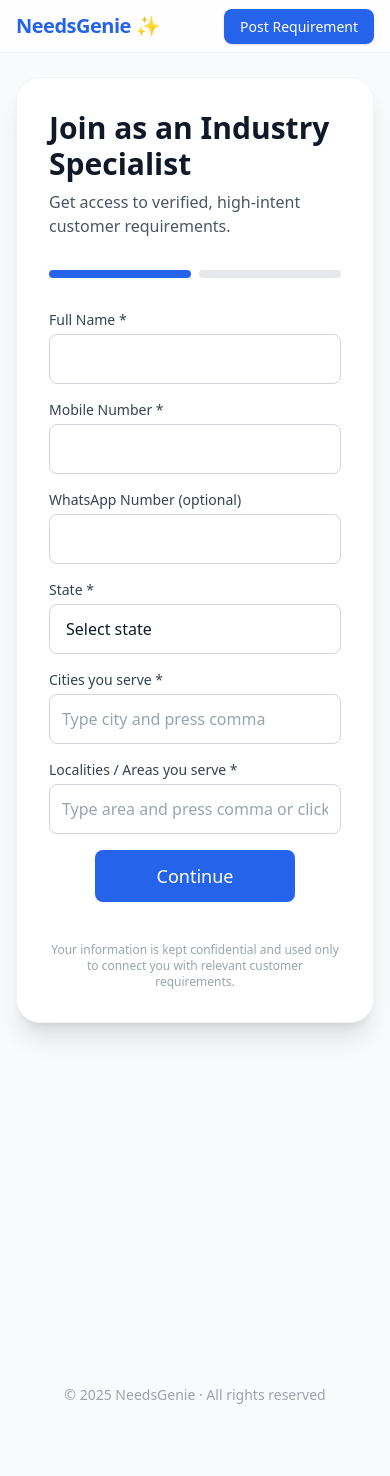
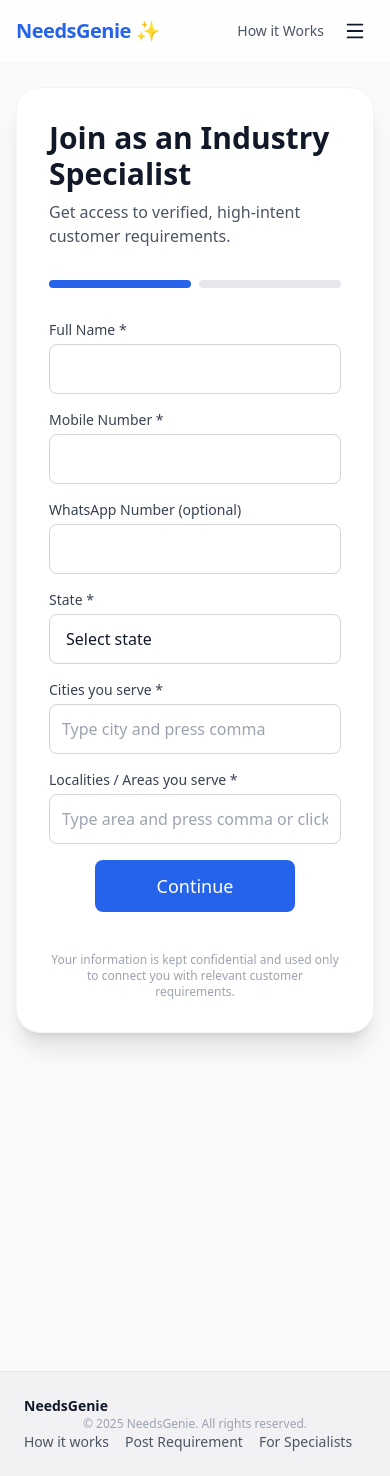
Before and after one commit to ishaiktaher/NeedsGenie, a Next.js app: page /specialist/register in a window 390 px wide. Before the commit the page ends 1429 px from the top, so only its background shows below. Built offline with nearby package versions, Linux system fonts and the light colour scheme.

Commit message:
Updated Footer and Header

```diff
--- a/app/layout.js
+++ b/app/layout.js
@@ -1,5 +1,6 @@
 import "./globals.css";
 import Header from "@/components/Header";
+import Footer from "@/components/Footer";
 
 export const metadata = {
   title: "NeedsGenie",
@@ -12,9 +13,7 @@ export default function RootLayout({ children }) {
       <body className="bg-gray-50 text-gray-900 antialiased min-h-screen">
         <Header />
         {children}
-        <footer className="w-full py-6 text-center text-gray-400 text-sm">
-          © {new Date().getFullYear()} NeedsGenie · All rights reserved
-        </footer>
+        <Footer />
       </body>
     </html>
   );
--- a/app/page.js
+++ b/app/page.js
@@ -121,7 +121,7 @@ export default function Home() {
       </section>
 
       {/* SPECIALIST CTA */}
-      <section className="bg-gray-900 text-white w-full">
+      <section className="bg-gray-700 text-white w-full">
         <div className="max-w-7xl mx-auto px-6 py-12 flex flex-col md:flex-row items-center justify-between gap-6">
           <div>
             <h3 className="text-2xl font-semibold">
@@ -141,6 +141,7 @@ export default function Home() {
           </Link>
         </div>
       </section>
+
     </main>
   );
 }
--- a/app/specialist/register/page.jsx
+++ b/app/specialist/register/page.jsx
@@ -289,10 +289,17 @@ export default function SpecialistRegister() {
             />
 
 
-            <Select
+            {/* <Select
               label="Are you willing to pay a small fee per verified lead? *"
               value={form.payPerLead}
               options={["Yes", "No"]}
+              onChange={(v) => setField("payPerLead", v)}
+              error={errors.payPerLead}
+            /> */}
+            <Select
+              label="If we send you 2–3 real requirements per week, would you actively follow up?"
+              value={form.payPerLead}
+              options={["Yes, immediately", "Depends on requirement", "No, Just exploring"]}
               onChange={(v) => setField("payPerLead", v)}
               error={errors.payPerLead}
             />
--- /dev/null
+++ b/components/Footer.jsx
@@ -0,0 +1,49 @@
+import Link from "next/link";
+
+export default function Footer() {
+  return (
+    <footer className="bg-[#f2f2f5] border-t border-gray-200">
+      <div className="max-w-7xl mx-auto px-6 py-6">
+
+        <div className="flex flex-col sm:flex-row sm:items-center">
+
+          {/* LEFT */}
+          <div className="sm:flex-1 text-sm font-semibold text-gray-900">
+            NeedsGenie
+          </div>
+
+          {/* CENTER */}
+          <div className="sm:flex-1 text-center text-xs text-gray-400">
+            © {new Date().getFullYear()} NeedsGenie. All rights reserved.
+          </div>
+
+          {/* RIGHT */}
+          <nav className="sm:flex-1 flex sm:justify-end gap-4 text-sm text-gray-600">
+            <Link
+              href="/how-it-works"
+              className="hover:text-gray-900 transition"
+            >
+              How it works
+            </Link>
+
+            <Link
+              href="/post-requirement"
+              className="hover:text-gray-900 transition"
+            >
+              Post Requirement
+            </Link>
+
+            <Link
+              href="/specialist/register"
+              className="hover:text-gray-900 transition"
+            >
+              For Specialists
+            </Link>
+          </nav>
+
+        </div>
+
+      </div>
+    </footer>
+  );
+}
--- a/components/Header.jsx
+++ b/components/Header.jsx
@@ -1,6 +1,12 @@
+"use client";
+
+import { useState } from "react";
 import Link from "next/link";
+import { Menu, X } from "lucide-react";
 
 export default function Header() {
+  const [open, setOpen] = useState(false);
+
   return (
     <header className="sticky top-0 z-50 bg-white/80 backdrop-blur border-b border-gray-100">
       <div className="max-w-7xl mx-auto px-4 sm:px-6 py-3 flex items-center justify-between">
@@ -13,7 +19,7 @@ export default function Header() {
           NeedsGenie<span className="text-yellow-400"> ✨</span>
         </Link>
 
-        {/* NAV LINKS */}
+        {/* DESKTOP NAV */}
         <nav className="hidden md:flex items-center gap-8">
           <Link
             href="/how-it-works"
@@ -37,16 +43,61 @@ export default function Header() {
           </Link>
         </nav>
 
-        {/* MOBILE CTA */}
-        <div className="md:hidden">
+        {/* MOBILE ACTIONS */}
+        <div className="md:hidden flex items-center gap-3">
+          {/* Primary CTA */}
           <Link
-            href="/post-requirement"
-            className="px-4 py-2 bg-blue-600 text-white text-sm font-medium rounded-lg shadow hover:bg-blue-700 transition whitespace-nowrap"
+            href="/how-it-works"
+            className="text-sm font-medium
+              text-gray-600
+              hover:text-blue-600
+              transition
+              whitespace-nowrap"
           >
-            Post Requirement
+            How it Works
           </Link>
+
+          {/* Hamburger */}
+          <button
+            onClick={() => setOpen((v) => !v)}
+            aria-label="Toggle menu"
+            className="p-2 rounded-lg hover:bg-gray-100 transition"
+          >
+            {open ? <X size={22} /> : <Menu size={22} />}
+          </button>
         </div>
       </div>
+
+      {/* MOBILE MENU */}
+      {open && (
+        <div className="md:hidden border-t border-gray-100 bg-white">
+          <nav className="px-4 py-4 flex flex-col gap-4">
+            <Link
+              href="/how-it-works"
+              onClick={() => setOpen(false)}
+              className="text-sm font-medium text-gray-700 hover:text-blue-600"
+            >
+              How it works
+            </Link>
+
+            <Link
+              href="/post-requirement"
+              onClick={() => setOpen(false)}
+              className="text-sm font-medium text-gray-700 hover:text-blue-600"
+            >
+              Post Requirement
+            </Link>
+
+            <Link
+              href="/specialist/register"
+              onClick={() => setOpen(false)}
+              className="text-sm font-medium text-gray-700 hover:text-blue-600"
+            >
+              For Specialists
+            </Link>
+          </nav>
+        </div>
+      )}
     </header>
   );
 }
```
